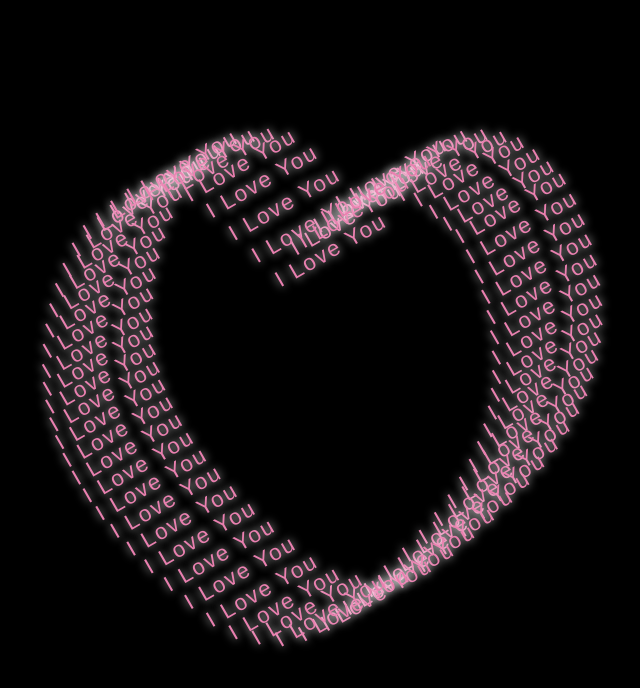
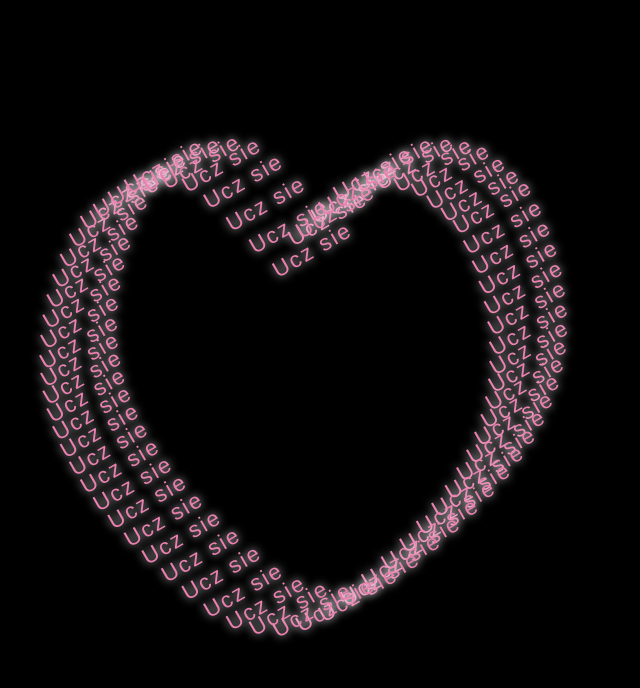
Before and after one commit to BortekZ/Love, a plain HTML site: page index.html in a window 1280 px wide. Shown: the whole page, without its empty margins (379-1019 px from the left). Drawn offline with Linux system fonts and the light colour scheme.

Commit message:
Update index.html

```diff
--- a/index.html
+++ b/index.html
@@ -3,7 +3,7 @@
  <head>
   <meta http-equiv="Content-Type" content="text/html; charset=UTF-8">
   <link rel="stylesheet" href="styles.css">
-  <title>i love you</title>
+  <title>Ucz sie</title>
  </head>
  <body mpa-version="9.0.21" mpa-extension-id="ibefaeehajgcpooopoegkifhgecigeeg">
   <div id="ui">
@@ -11,7 +11,7 @@
     <div class="love_horizontal">
      <div class="love_vertical">
       <div class="love_word">
-       I Love You
+       Ucz sie
       </div>
      </div>
     </div>
@@ -20,7 +20,7 @@
     <div class="love_horizontal">
      <div class="love_vertical">
       <div class="love_word">
-       I Love You
+       Ucz sie
       </div>
      </div>
     </div>
@@ -29,7 +29,7 @@
     <div class="love_horizontal">
      <div class="love_vertical">
       <div class="love_word">
-       I Love You
+       Ucz sie
       </div>
      </div>
     </div>
@@ -38,7 +38,7 @@
     <div class="love_horizontal">
      <div class="love_vertical">
       <div class="love_word">
-       I Love You
+       Ucz sie
       </div>
      </div>
     </div>
@@ -47,7 +47,7 @@
     <div class="love_horizontal">
      <div class="love_vertical">
       <div class="love_word">
-       I Love You
+       Ucz sie
       </div>
      </div>
     </div>
@@ -56,7 +56,7 @@
     <div class="love_horizontal">
      <div class="love_vertical">
       <div class="love_word">
-       I Love You
+       Ucz sie
       </div>
      </div>
     </div>
@@ -65,7 +65,7 @@
     <div class="love_horizontal">
      <div class="love_vertical">
       <div class="love_word">
-       I Love You
+       Ucz sie
       </div>
      </div>
     </div>
@@ -74,7 +74,7 @@
     <div class="love_horizontal">
      <div class="love_vertical">
       <div class="love_word">
-       I Love You
+       Ucz sie
       </div>
      </div>
     </div>
@@ -83,7 +83,7 @@
     <div class="love_horizontal">
      <div class="love_vertical">
       <div class="love_word">
-       I Love You
+       Ucz sie
       </div>
      </div>
     </div>
@@ -92,7 +92,7 @@
     <div class="love_horizontal">
      <div class="love_vertical">
       <div class="love_word">
-       I Love You
+       Ucz sie
       </div>
      </div>
     </div>
@@ -101,7 +101,7 @@
     <div class="love_horizontal">
      <div class="love_vertical">
       <div class="love_word">
-       I Love You
+       Ucz sie
       </div>
      </div>
     </div>
@@ -110,7 +110,7 @@
     <div class="love_horizontal">
      <div class="love_vertical">
       <div class="love_word">
-       I Love You
+       Ucz sie
       </div>
      </div>
     </div>
@@ -119,7 +119,7 @@
     <div class="love_horizontal">
      <div class="love_vertical">
       <div class="love_word">
-       I Love You
+       Ucz sie
       </div>
      </div>
     </div>
@@ -128,7 +128,7 @@
     <div class="love_horizontal">
      <div class="love_vertical">
       <div class="love_word">
-       I Love You
+       Ucz sie
       </div>
      </div>
     </div>
@@ -137,7 +137,7 @@
     <div class="love_horizontal">
      <div class="love_vertical">
       <div class="love_word">
-       I Love You
+       Ucz sie
       </div>
      </div>
     </div>
@@ -146,7 +146,7 @@
     <div class="love_horizontal">
      <div class="love_vertical">
       <div class="love_word">
-       I Love You
+       Ucz sie
       </div>
      </div>
     </div>
@@ -155,7 +155,7 @@
     <div class="love_horizontal">
      <div class="love_vertical">
       <div class="love_word">
-       I Love You
+       Ucz sie
       </div>
      </div>
     </div>
@@ -164,7 +164,7 @@
     <div class="love_horizontal">
      <div class="love_vertical">
       <div class="love_word">
-       I Love You
+       Ucz sie
       </div>
      </div>
     </div>
@@ -173,7 +173,7 @@
     <div class="love_horizontal">
      <div class="love_vertical">
       <div class="love_word">
-       I Love You
+       Ucz sie
       </div>
      </div>
     </div>
@@ -182,7 +182,7 @@
     <div class="love_horizontal">
      <div class="love_vertical">
       <div class="love_word">
-       I Love You
+       Ucz sie
       </div>
      </div>
     </div>
@@ -191,7 +191,7 @@
     <div class="love_horizontal">
      <div class="love_vertical">
       <div class="love_word">
-       I Love You
+       Ucz sie
       </div>
      </div>
     </div>
@@ -200,7 +200,7 @@
     <div class="love_horizontal">
      <div class="love_vertical">
       <div class="love_word">
-       I Love You
+       Ucz sie
       </div>
      </div>
     </div>
@@ -209,7 +209,7 @@
     <div class="love_horizontal">
      <div class="love_vertical">
       <div class="love_word">
-       I Love You
+       Ucz sie
       </div>
      </div>
     </div>
@@ -218,7 +218,7 @@
     <div class="love_horizontal">
      <div class="love_vertical">
       <div class="love_word">
-       I Love You
+       Ucz sie
       </div>
      </div>
     </div>
@@ -227,7 +227,7 @@
     <div class="love_horizontal">
      <div class="love_vertical">
       <div class="love_word">
-       I Love You
+       Ucz sie
       </div>
      </div>
     </div>
@@ -236,7 +236,7 @@
     <div class="love_horizontal">
      <div class="love_vertical">
       <div class="love_word">
-       I Love You
+       Ucz sie
       </div>
      </div>
     </div>
@@ -245,7 +245,7 @@
     <div class="love_horizontal">
      <div class="love_vertical">
       <div class="love_word">
-       I Love You
+       Ucz sie
       </div>
      </div>
     </div>
@@ -254,7 +254,7 @@
     <div class="love_horizontal">
      <div class="love_vertical">
       <div class="love_word">
-       I Love You
+       Ucz sie
       </div>
      </div>
     </div>
@@ -263,7 +263,7 @@
     <div class="love_horizontal">
      <div class="love_vertical">
       <div class="love_word">
-       I Love You
+       Ucz sie
       </div>
      </div>
     </div>
@@ -272,7 +272,7 @@
     <div class="love_horizontal">
      <div class="love_vertical">
       <div class="love_word">
-       I Love You
+       Ucz sie
       </div>
      </div>
     </div>
@@ -281,7 +281,7 @@
     <div class="love_horizontal">
      <div class="love_vertical">
       <div class="love_word">
-       I Love You
+       Ucz sie
       </div>
      </div>
     </div>
@@ -290,7 +290,7 @@
     <div class="love_horizontal">
      <div class="love_vertical">
       <div class="love_word">
-       I Love You
+       Ucz sie
       </div>
      </div>
     </div>
@@ -299,7 +299,7 @@
     <div class="love_horizontal">
      <div class="love_vertical">
       <div class="love_word">
-       I Love You
+       Ucz sie
       </div>
      </div>
     </div>
@@ -308,7 +308,7 @@
     <div class="love_horizontal">
      <div class="love_vertical">
       <div class="love_word">
-       I Love You
+       Ucz sie
       </div>
      </div>
     </div>
@@ -317,7 +317,7 @@
     <div class="love_horizontal">
      <div class="love_vertical">
       <div class="love_word">
-       I Love You
+       Ucz sie
       </div>
      </div>
     </div>
@@ -326,7 +326,7 @@
     <div class="love_horizontal">
      <div class="love_vertical">
       <div class="love_word">
-       I Love You
+       Ucz sie
       </div>
      </div>
     </div>
@@ -335,7 +335,7 @@
     <div class="love_horizontal">
      <div class="love_vertical">
       <div class="love_word">
-       I Love You
+       Ucz sie
       </div>
      </div>
     </div>
@@ -344,7 +344,7 @@
     <div class="love_horizontal">
      <div class="love_vertical">
       <div class="love_word">
-       I Love You
+       Ucz sie
       </div>
      </div>
     </div>
@@ -353,7 +353,7 @@
     <div class="love_horizontal">
      <div class="love_vertical">
       <div class="love_word">
-       I Love You
+       Ucz sie
       </div>
      </div>
     </div>
@@ -362,7 +362,7 @@
     <div class="love_horizontal">
      <div class="love_vertical">
       <div class="love_word">
-       I Love You
+       Ucz sie
       </div>
      </div>
     </div>
@@ -371,7 +371,7 @@
     <div class="love_horizontal">
      <div class="love_vertical">
       <div class="love_word">
-       I Love You
+       Ucz sie
       </div>
      </div>
     </div>
@@ -380,7 +380,7 @@
     <div class="love_horizontal">
      <div class="love_vertical">
       <div class="love_word">
-       I Love You
+       Ucz sie
       </div>
      </div>
     </div>
@@ -389,7 +389,7 @@
     <div class="love_horizontal">
      <div class="love_vertical">
       <div class="love_word">
-       I Love You
+       Ucz sie
       </div>
      </div>
     </div>
@@ -398,7 +398,7 @@
     <div class="love_horizontal">
      <div class="love_vertical">
       <div class="love_word">
-       I Love You
+       Ucz sie
       </div>
      </div>
     </div>
@@ -407,7 +407,7 @@
     <div class="love_horizontal">
      <div class="love_vertical">
       <div class="love_word">
-       I Love You
+       Ucz sie
       </div>
      </div>
     </div>
@@ -416,7 +416,7 @@
     <div class="love_horizontal">
      <div class="love_vertical">
       <div class="love_word">
-       I Love You
+       Ucz sie
       </div>
      </div>
     </div>
@@ -425,7 +425,7 @@
     <div class="love_horizontal">
      <div class="love_vertical">
       <div class="love_word">
-       I Love You
+       Ucz sie
       </div>
      </div>
     </div>
@@ -434,7 +434,7 @@
     <div class="love_horizontal">
      <div class="love_vertical">
       <div class="love_word">
-       I Love You
+       Ucz sie
       </div>
      </div>
     </div>
@@ -443,7 +443,7 @@
     <div class="love_horizontal">
      <div class="love_vertical">
       <div class="love_word">
-       I Love You
+       Ucz sie
       </div>
      </div>
     </div>
@@ -452,7 +452,7 @@
     <div class="love_horizontal">
      <div class="love_vertical">
       <div class="love_word">
-       I Love You
+       Ucz sie
       </div>
      </div>
     </div>
@@ -461,7 +461,7 @@
     <div class="love_horizontal">
      <div class="love_vertical">
       <div class="love_word">
-       I Love You
+       Ucz sie
       </div>
      </div>
     </div>
@@ -470,7 +470,7 @@
     <div class="love_horizontal">
      <div class="love_vertical">
       <div class="love_word">
-       I Love You
+       Ucz sie
       </div>
      </div>
     </div>
@@ -479,7 +479,7 @@
     <div class="love_horizontal">
      <div class="love_vertical">
       <div class="love_word">
-       I Love You
+       Ucz sie
       </div>
      </div>
     </div>
@@ -488,7 +488,7 @@
     <div class="love_horizontal">
      <div class="love_vertical">
       <div class="love_word">
-       I Love You
+       Ucz sie
       </div>
      </div>
     </div>
@@ -497,7 +497,7 @@
     <div class="love_horizontal">
      <div class="love_vertical">
       <div class="love_word">
-       I Love You
+       Ucz sie
       </div>
      </div>
     </div>
@@ -506,7 +506,7 @@
     <div class="love_horizontal">
      <div class="love_vertical">
       <div class="love_word">
-       I Love You
+       Ucz sie
       </div>
      </div>
     </div>
@@ -515,7 +515,7 @@
     <div class="love_horizontal">
      <div class="love_vertical">
       <div class="love_word">
-       I Love You
+       Ucz sie
       </div>
      </div>
     </div>
@@ -524,7 +524,7 @@
     <div class="love_horizontal">
      <div class="love_vertical">
       <div class="love_word">
-       I Love You
+       Ucz sie
       </div>
      </div>
     </div>
@@ -533,7 +533,7 @@
     <div class="love_horizontal">
      <div class="love_vertical">
       <div class="love_word">
-       I Love You
+       Ucz sie
       </div>
      </div>
     </div>
@@ -542,7 +542,7 @@
     <div class="love_horizontal">
      <div class="love_vertical">
       <div class="love_word">
-       I Love You
+       Ucz sie
       </div>
      </div>
     </div>
@@ -551,7 +551,7 @@
     <div class="love_horizontal">
      <div class="love_vertical">
       <div class="love_word">
-       I Love You
+       Ucz sie
       </div>
      </div>
     </div>
@@ -560,7 +560,7 @@
     <div class="love_horizontal">
      <div class="love_vertical">
       <div class="love_word">
-       I Love You
+       Ucz sie
       </div>
      </div>
     </div>
@@ -569,7 +569,7 @@
     <div class="love_horizontal">
      <div class="love_vertical">
       <div class="love_word">
-       I Love You
+       Ucz sie
       </div>
      </div>
     </div>
@@ -578,7 +578,7 @@
     <div class="love_horizontal">
      <div class="love_vertical">
       <div class="love_word">
-       I Love You
+       Ucz sie
       </div>
      </div>
     </div>
@@ -587,7 +587,7 @@
     <div class="love_horizontal">
      <div class="love_vertical">
       <div class="love_word">
-       I Love You
+       Ucz sie
       </div>
      </div>
     </div>
@@ -596,7 +596,7 @@
     <div class="love_horizontal">
      <div class="love_vertical">
       <div class="love_word">
-       I Love You
+       Ucz sie
       </div>
      </div>
     </div>
@@ -605,7 +605,7 @@
     <div class="love_horizontal">
      <div class="love_vertical">
       <div class="love_word">
-       I Love You
+       Ucz sie
       </div>
      </div>
     </div>
@@ -614,7 +614,7 @@
     <div class="love_horizontal">
      <div class="love_vertical">
       <div class="love_word">
-       I Love You
+       Ucz sie
       </div>
      </div>
     </div>
@@ -623,7 +623,7 @@
     <div class="love_horizontal">
      <div class="love_vertical">
       <div class="love_word">
-       I Love You
+       Ucz sie
       </div>
      </div>
     </div>
```
